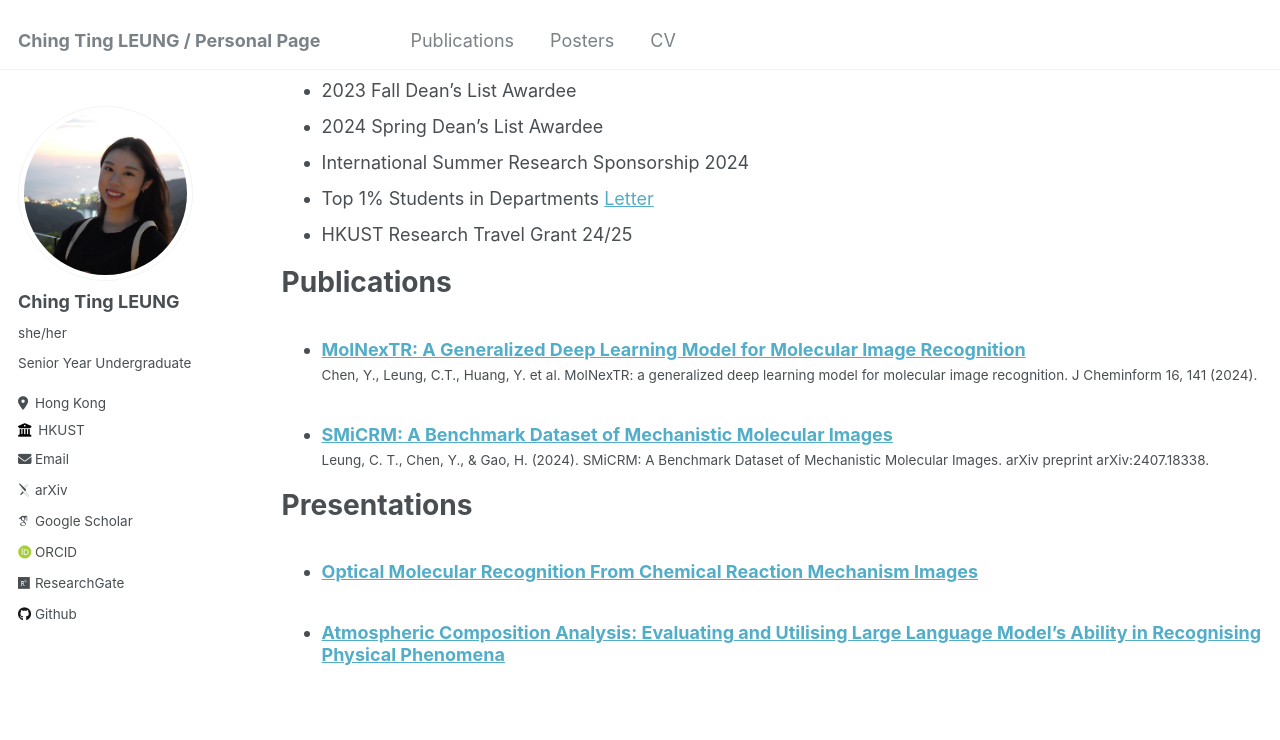
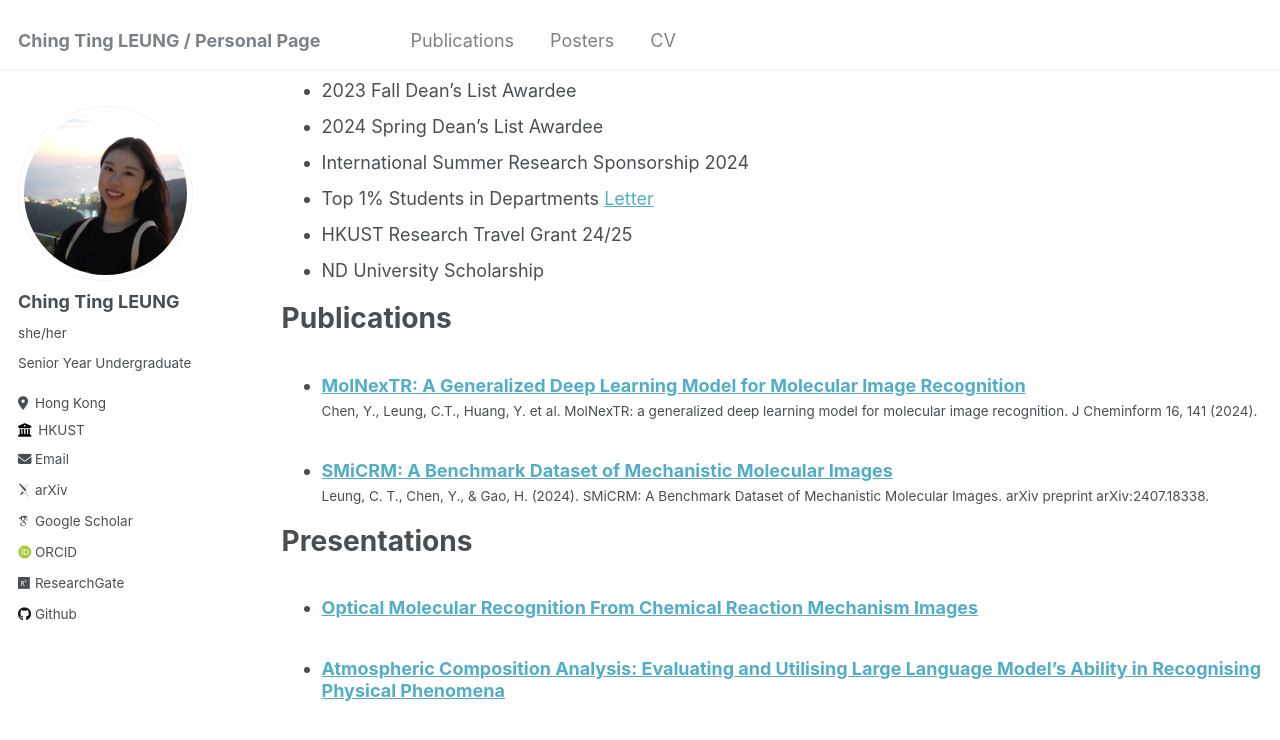
Before and after one commit to ting2025/ting2025.github.io, a Jekyll site: the page built from _pages/cv.md, in a window 1280 px wide and 900 px high, scrolled down 853 px. Shown: the top 740 px of the window. Built offline with Jekyll 4.4.1, drawn with Linux system fonts in a browser that asks for light colours; some web fonts are replaced.

Commit message:
Update cv.md

```diff
--- a/_pages/cv.md
+++ b/_pages/cv.md
@@ -39,6 +39,7 @@ Awards
 - International Summer Research Sponsorship 2024
 - Top 1% Students in Departments [Letter](../files/Academic Letter.pdf)
 - HKUST Research Travel Grant 24/25
+- ND University Scholarship
 
 
 Publications
```
